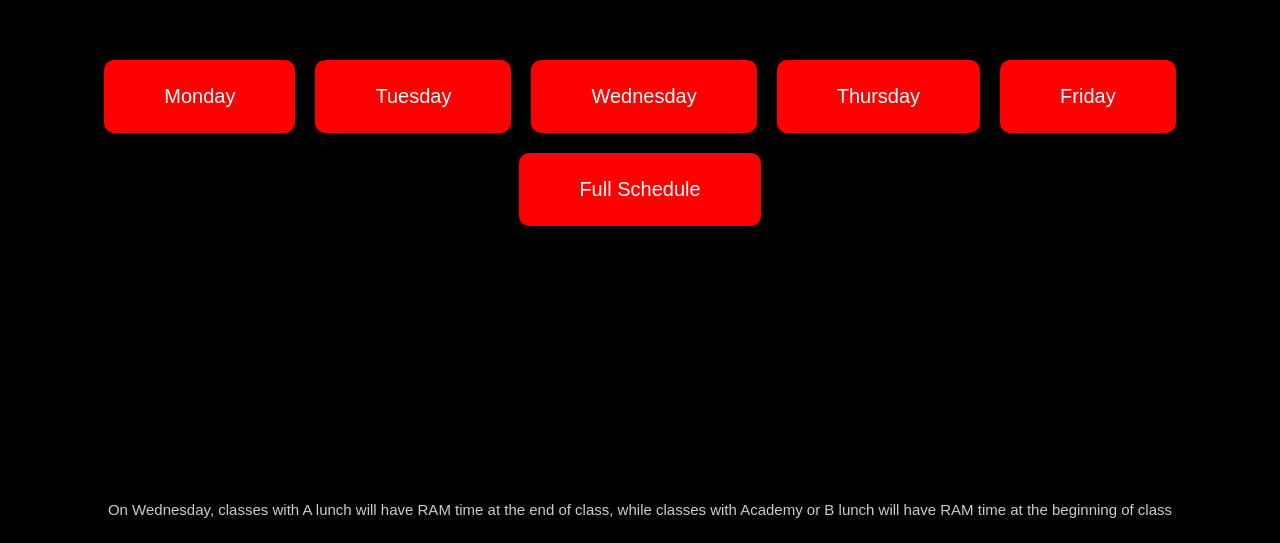
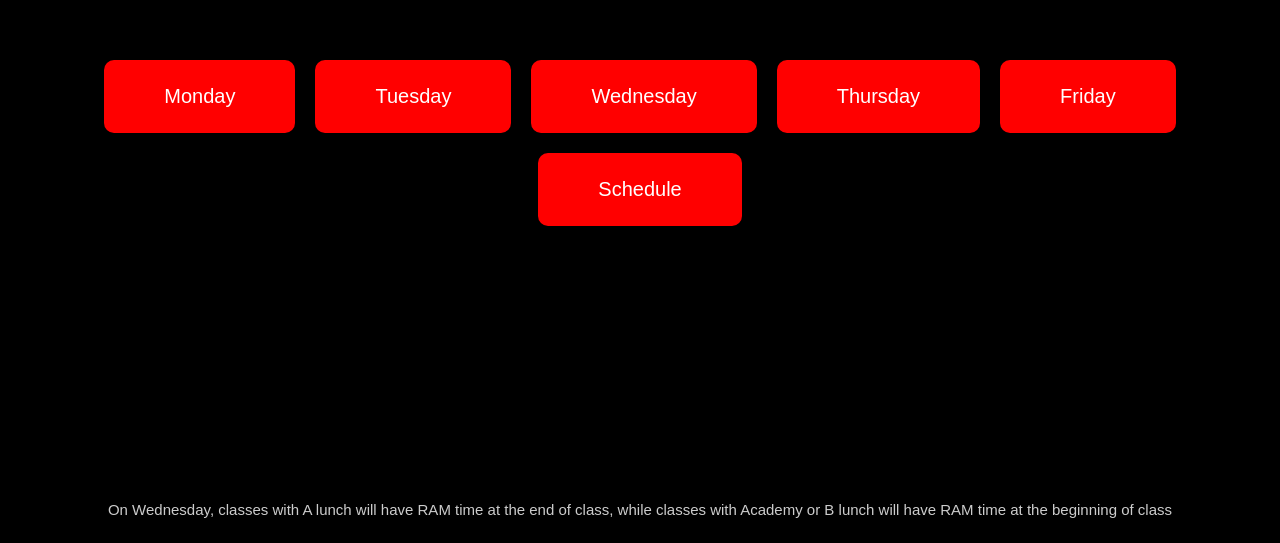
Before and after one commit to rolesvilletime/rolesvilletime, a plain HTML site: page index.html in a window 1280 px wide. Shown: the part 257-800 px from the top of the page. Drawn offline with Linux system fonts and the light colour scheme.

Commit message:
Update index.html

```diff
--- a/index.html
+++ b/index.html
@@ -73,7 +73,7 @@
       <a href="thursday"><button>Thursday</button></a>
       <a href="friday"><button>Friday</button></a>
     </div>
-    <a href="schedule"><button>Full Schedule</button></a>
+    <a href="schedule"><button>Schedule</button></a>
   </div>
 
   <footer>
```
